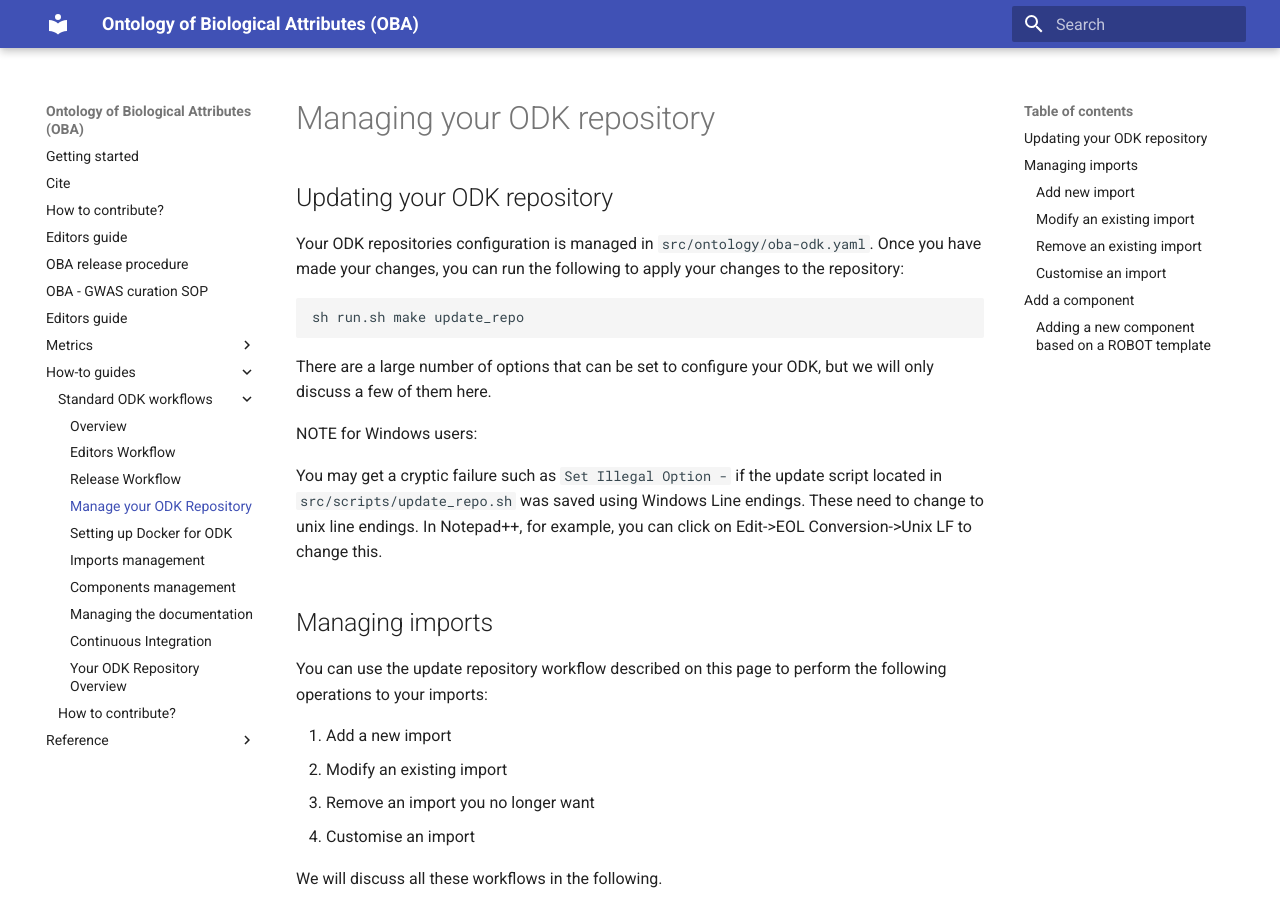
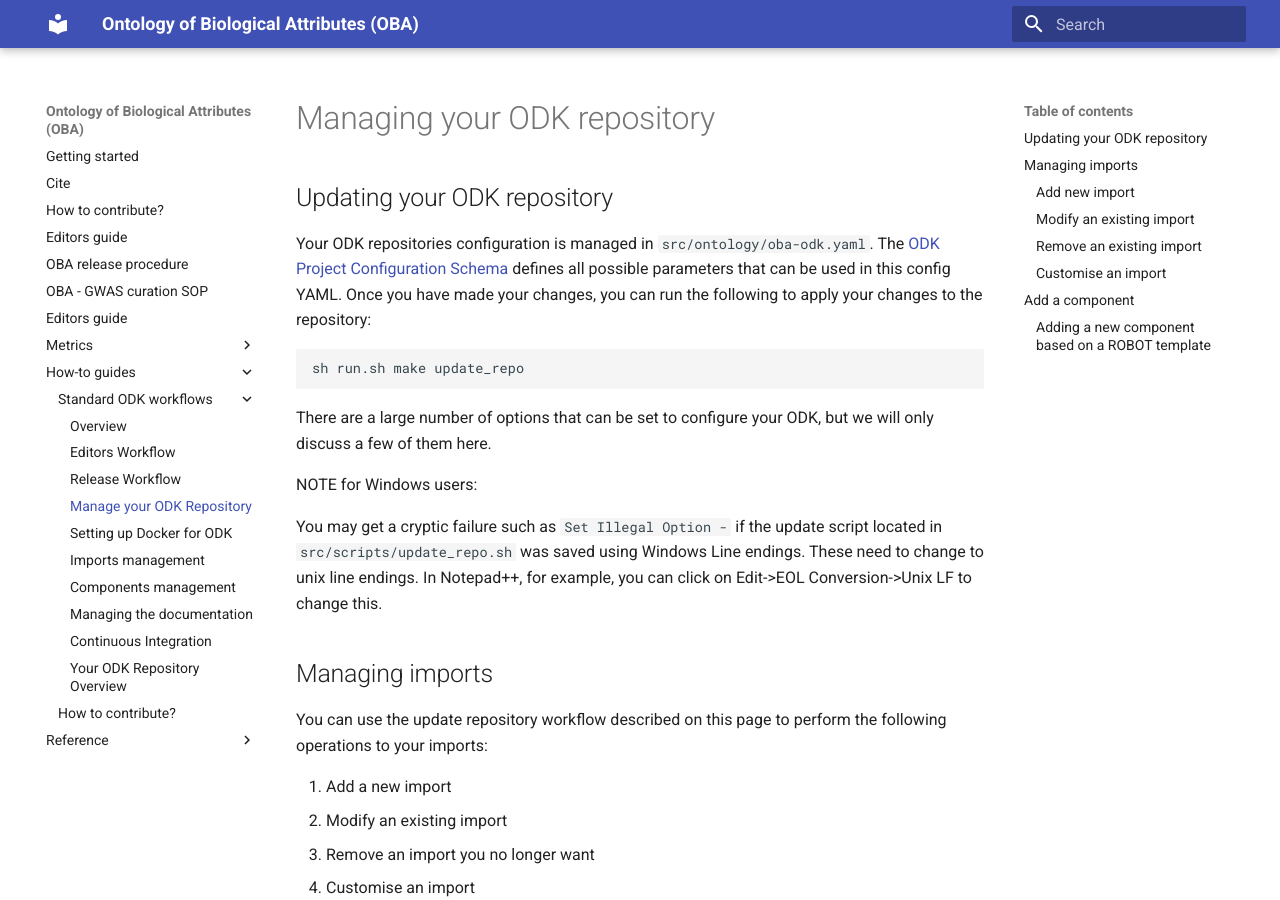
Before and after one commit to obophenotype/bio-attribute-ontology, an MkDocs documentation site: the page built from docs/odk-workflows/RepoManagement.md, in a window 1280 px wide and 900 px high. Built offline with MkDocs 1.6.1 and Material for MkDocs 9.7.7, drawn with Linux system fonts in a browser that asks for light colours.

Commit message:
Update ODK files

````diff
--- a/docs/odk-workflows/RepoManagement.md
+++ b/docs/odk-workflows/RepoManagement.md
@@ -2,7 +2,7 @@
 
 ## Updating your ODK repository
 
-Your ODK repositories configuration is managed in `src/ontology/oba-odk.yaml`. Once you have made your changes, you can run the following to apply your changes to the repository:
+Your ODK repositories configuration is managed in `src/ontology/oba-odk.yaml`. The [ODK Project Configuration Schema](https://github.com/INCATools/ontology-development-kit/blob/master/docs/project-schema.md) defines all possible parameters that can be used in this config YAML. Once you have made your changes, you can run the following to apply your changes to the repository:
 
 
 ```
````
Also changed, not shown: 5 other files.
